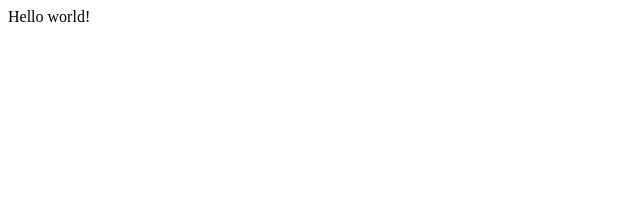
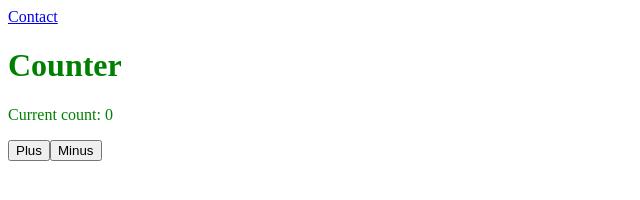
Before and after one commit to denisjovic/gatsby-ws, a Gatsby site: page / in a window 1280 px wide. Shown: the whole page, without its empty margins (0-640 px from the left). Built offline with nearby package versions, Linux system fonts and the light colour scheme; Gatsby itself is replaced by a stand-in of ours.

Commit message:
First commit

```diff
--- /dev/null
+++ b/src/pages/counter.js
@@ -0,0 +1,18 @@
+import React from "react"
+
+class Counter extends React.Component {
+  constructor() {
+    super()
+    this.state = {count: 0}
+  }
+  render() {
+    return <div style={{color: this.props.color}}>
+      <h1>Counter</h1>
+      <p>Current count: {this.state.count}</p>
+      <button onClick={() => this.setState({count: this.state.count + 1})}>Plus</button>
+      <button onClick={() => this.setState({count: this.state.count - 1})}>Minus</button>
+    </div>
+  }
+}
+
+export default Counter
--- a/src/pages/index.js
+++ b/src/pages/index.js
@@ -1,5 +1,9 @@
 import React from "react"
+import Link from "gatsby-link"
+import Counter from "./counter"
 
-export default function Home() {
-  return <div>Hello world!</div>
-}
+
+export default () => <div style={{color:'red'}}>
+  <Link to="contact">Contact</Link>
+  <Counter color="green"/>
+  </div>
```
Also changed, not shown: src/pages/contact.js (added, +7 -0 lines).
